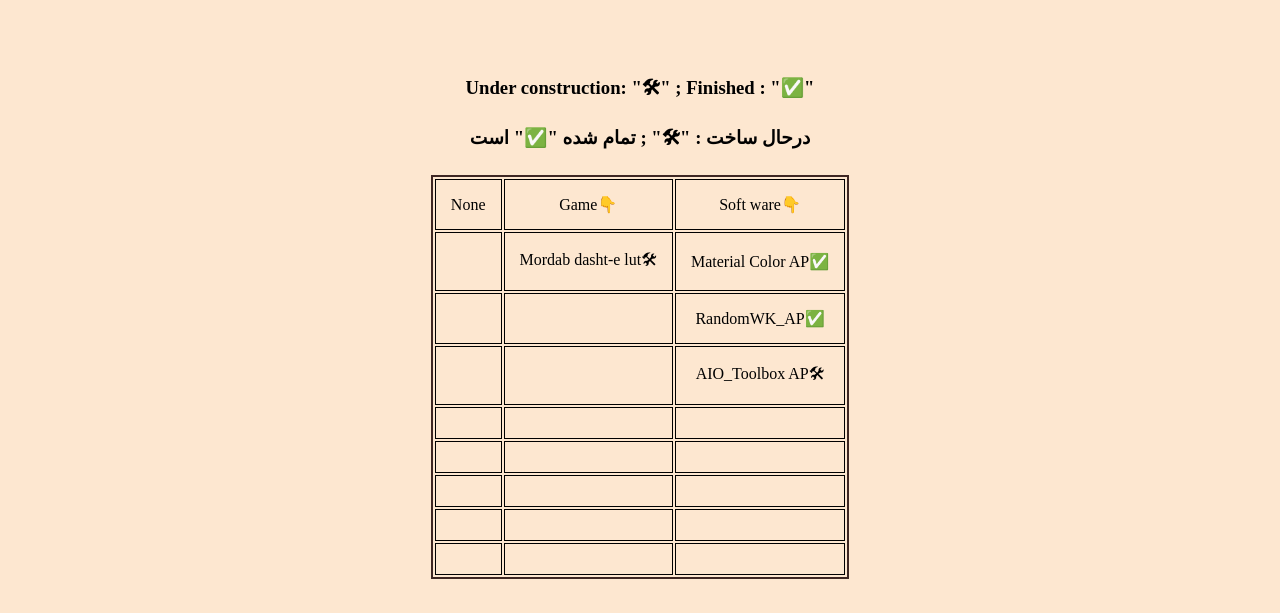
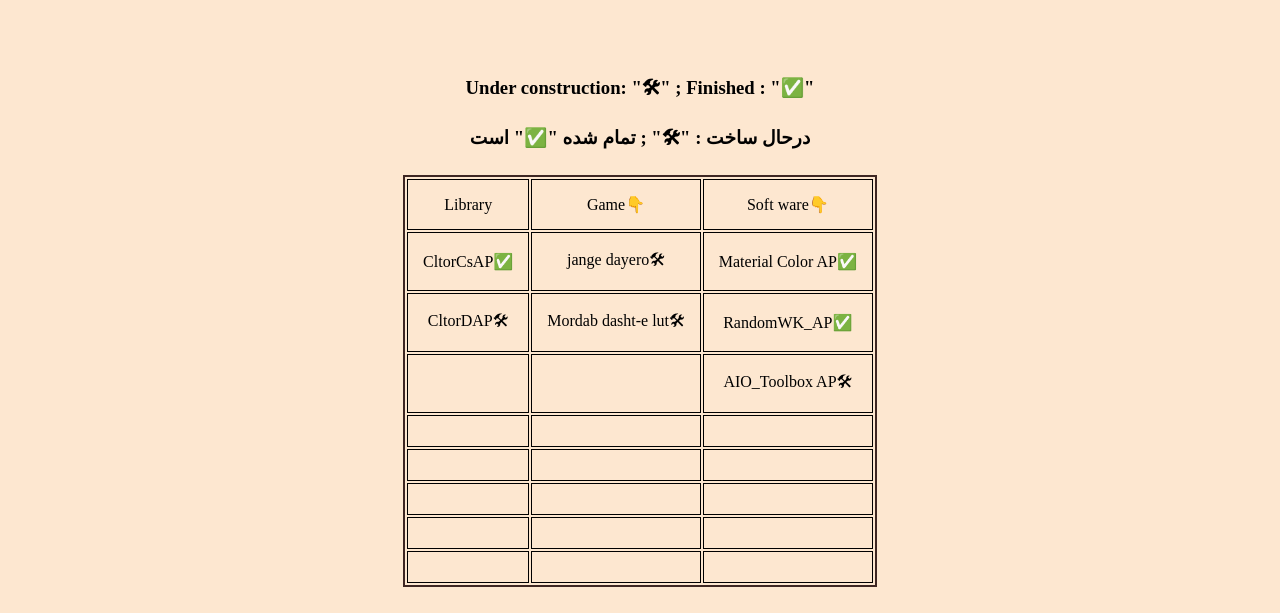
Before and after one commit to AripaStudio/AripaStudioWeb, a plain HTML site: page ideaStudio.html in a window 1280 px wide. Shown: the part 125-738 px from the top of the page. Drawn offline with Linux system fonts and the light colour scheme.

Commit message:
EditIdeaStudio

```diff
--- a/ideaStudio.html
+++ b/ideaStudio.html
@@ -28,19 +28,19 @@
         </h3>
         <table id="tabelidea">
             <tr>
-              <td>None</td>
+              <td>Library</td>
               <td>Game👇</td>
               <td>Soft ware👇</td>
 
             </tr>
             <tr>
-              <td></td>
-              <td>Mordab dasht-e lut🛠</td>
+              <td>CltorCsAP✅</td>
+              <td>jange dayero🛠</td>
               <td>Material Color AP✅</td>
             </tr>
             <tr>
-              <td></td>
-              <td></td>
+              <td>CltorDAP🛠</td>
+              <td>Mordab dasht-e lut🛠</td>
               <td>RandomWK_AP✅</td>
             <tr>
                 <td></td>
```
